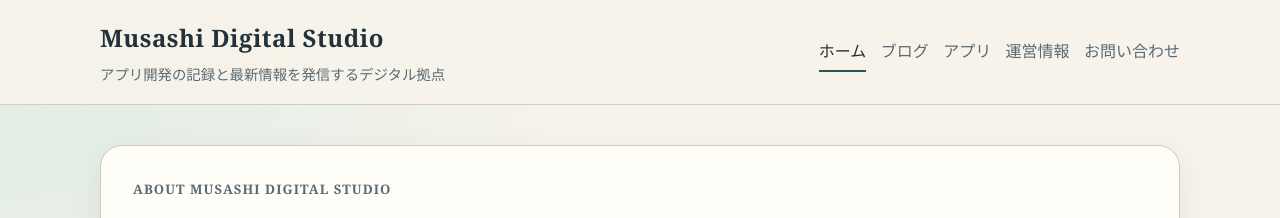
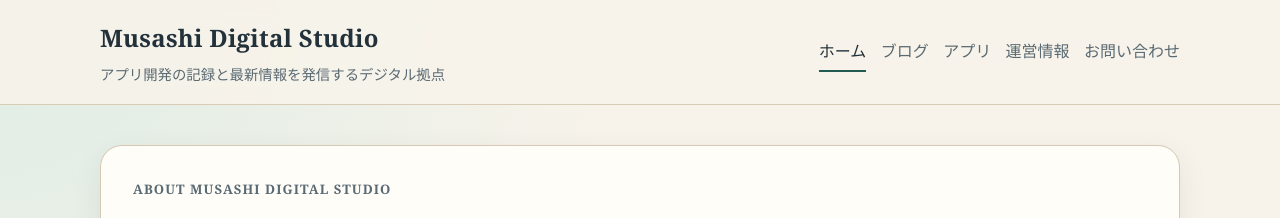
Before and after one commit to yasuhiro-toyoda/yasuhiro-toyoda.github.io, a Jekyll site: the page built from index.html, in a window 1280 px wide. Shown: the top 218 px of the page. Built offline with Jekyll 4.4.1, drawn with Linux system fonts in a browser that asks for light colours.

Commit message:
ヘッダー文字の見え方を調整

```diff
--- a/assets/css/site.css
+++ b/assets/css/site.css
@@ -26,7 +26,7 @@ body {
   background:
     radial-gradient(circle at top left, rgba(216, 235, 228, 0.8), transparent 30%),
     linear-gradient(180deg, #f7f3ea 0%, var(--bg) 100%);
-  font-family: Georgia, "Hiragino Mincho ProN", "Yu Mincho", serif;
+  font-family: "Hiragino Mincho ProN", "Yu Mincho", Georgia, serif;
   line-height: 1.8;
 }
 
@@ -71,8 +71,8 @@ img {
 .brand {
   display: inline-block;
   font-size: 1.5rem;
-  font-weight: 700;
-  letter-spacing: 0.02em;
+  font-weight: 900;
+  letter-spacing: 0.01em;
   color: var(--text);
   text-decoration: none;
 }
```
